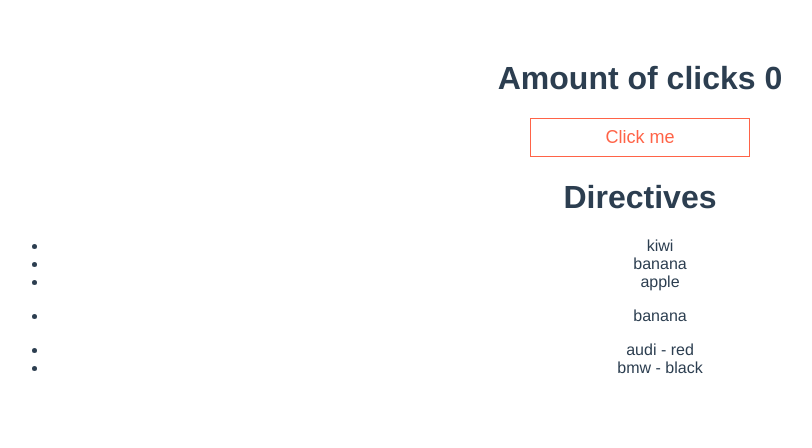
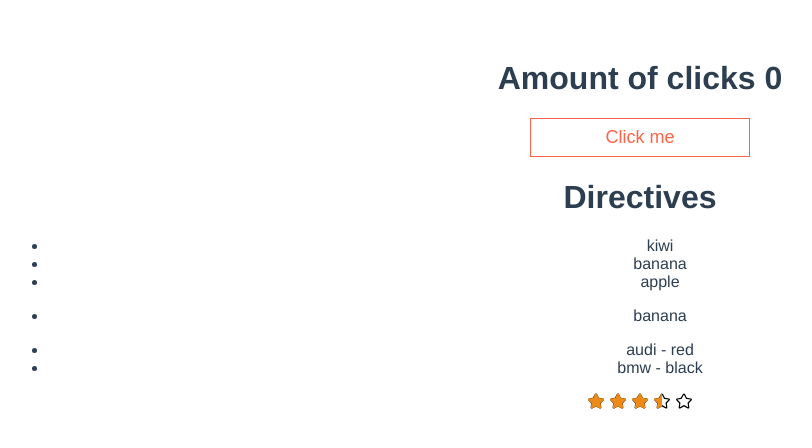
Before and after one commit to svmoskalyov/vue-lesson-00, a Vue app: page / in a window 1280 px wide. Shown: the top 448 px of the page, without its empty margins (0-812 px from the left). Built offline with nearby package versions, Linux system fonts and the light colour scheme.

Commit message:
added StarRating

```diff
--- a/src/App.vue
+++ b/src/App.vue
@@ -2,6 +2,7 @@
   <h1>{{ title }}</h1>
   <Button @click="increments" outlined>Click me</Button>
   <DirectivesTest />
+  <StarRating :rating="3.5" />
 
   <!-- <div id="app"></div> -->
   <!-- <img alt="Vue logo" src="./assets/logo.png"> -->
@@ -12,6 +13,7 @@
 // import HelloWorld from './components/HelloWorld.vue'
 import Button from "./components/Button.vue";
 import DirectivesTest from "./components/DirectivesTest.vue";
+import StarRating from "./components/StarRating.vue";
 
 export default {
   name: "App",
@@ -19,6 +21,7 @@
     // HelloWorld
     Button,
     DirectivesTest,
+    StarRating,
   },
   data() {
     return {
--- /dev/null
+++ b/src/components/StarRating.vue
@@ -0,0 +1,73 @@
+<template>
+  <div class="star-rating">
+    <span
+      v-for="index in starLimit"
+      :key="index"
+      class="star star--outlined"
+    ></span>
+
+    <div class="star-rating__colored" :style="ratingWidthStyle">
+      <span
+        v-for="index in starLimit"
+        :key="index"
+        class="star star--colored"
+      ></span>
+    </div>
+  </div>
+</template>
+
+<script>
+export default {
+  name: "StarRating",
+  props: {
+    rating: {
+      type: Number,
+      default: 0,
+    },
+    starLimit: {
+      type: Number,
+      default: 5,
+    },
+  },
+  computed: {
+    ratingWwidth() {
+      return (this.rating / this.starLimit) * 100;
+    },
+    ratingWidthStyle() {
+      return `width: ${this.ratingWwidth}%;`;
+    },
+  },
+};
+</script>
+
+<style lang="scss" scoped>
+.star-rating {
+  display: inline-flex;
+  position: relative;
+
+  &__colored {
+    display: inline-flex;
+    position: absolute;
+    top: 0;
+    left: 0;
+    width: 0;
+    height: 100%;
+    overflow: hidden;
+  }
+}
+.star {
+  display: flex;
+  width: 16px;
+  height: 16px;
+  margin: 0 3px;
+  flex-shrink: 0;
+
+  &--colored {
+    background: url("../../public/img/star-active.svg");
+  }
+
+  &--outlined {
+    background: url("../../public/img/star-noactive.svg");
+  }
+}
+</style>
```
Also changed, not shown: public/img/star-active.svg (added), public/img/star-noactive.svg (added).
